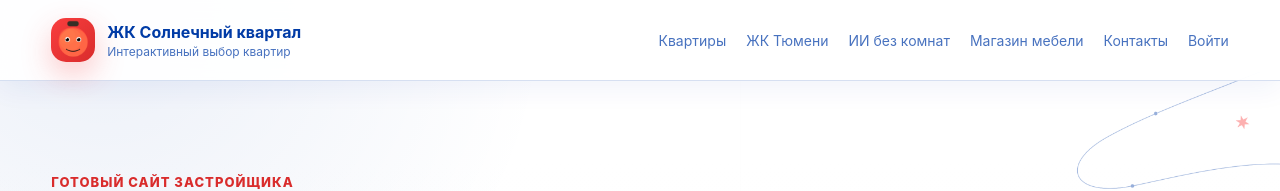
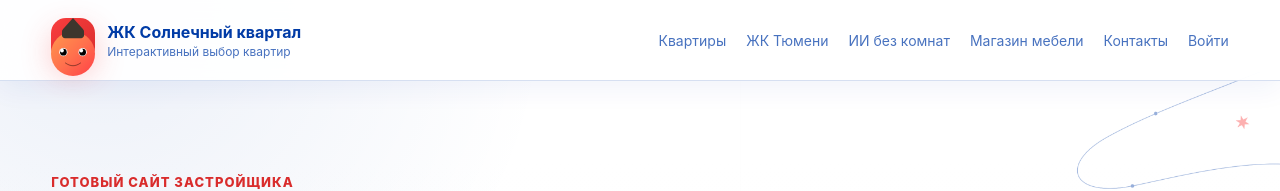
Before and after one commit to artem2012kf/homelix, a Next.js app: page / in a window 1280 px wide. Shown: the top 191 px of the page. Built offline with nearby package versions, Linux system fonts and the light colour scheme; no server answers.

Commit message:
использовать новый маскот в логотипе

```diff
--- a/components/MascotLogo.tsx
+++ b/components/MascotLogo.tsx
@@ -1,18 +1,13 @@
-import Image from "next/image";
+import { MascotImage } from "@/components/MascotImage";
 
 export function MascotLogo() {
   return (
-    <Image
-      src="/images/mascot.png"
-      alt=""
+    <MascotImage
       width={44}
-      height={44}
       priority
       style={{
-        display: "block",
         width: "100%",
-        height: "100%",
-        objectFit: "contain"
+        height: "100%"
       }}
     />
   );
```
